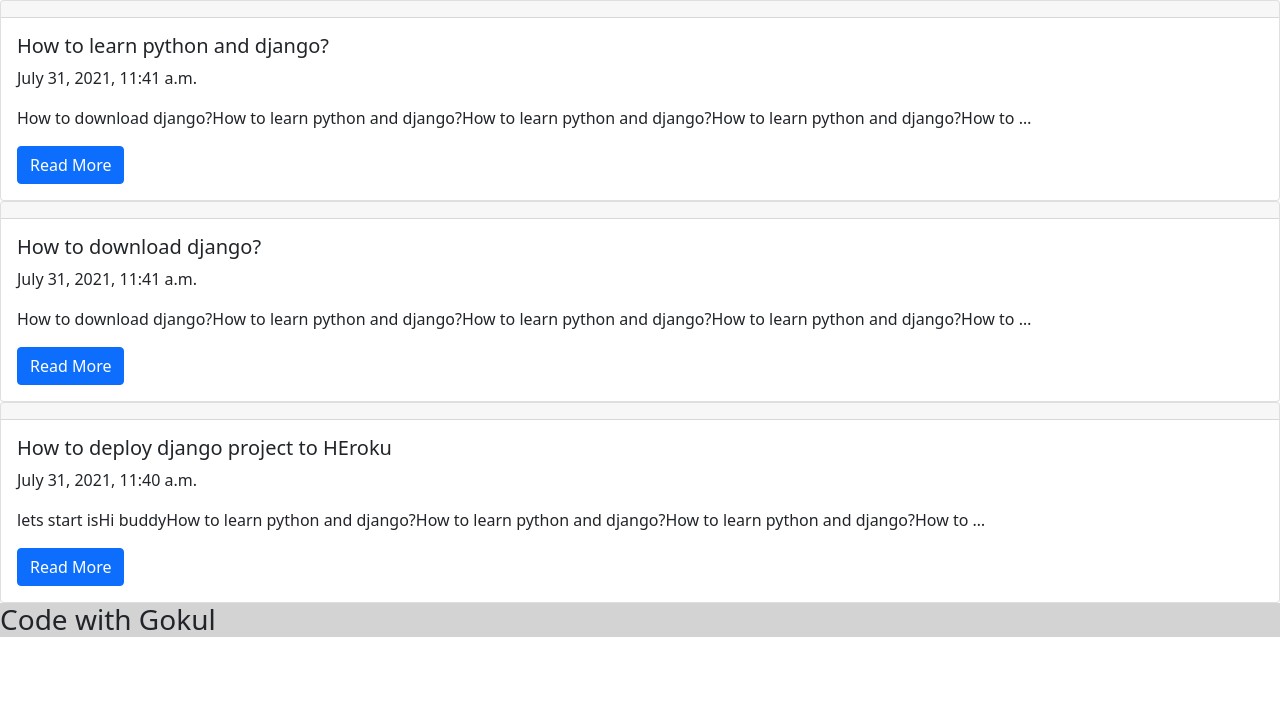
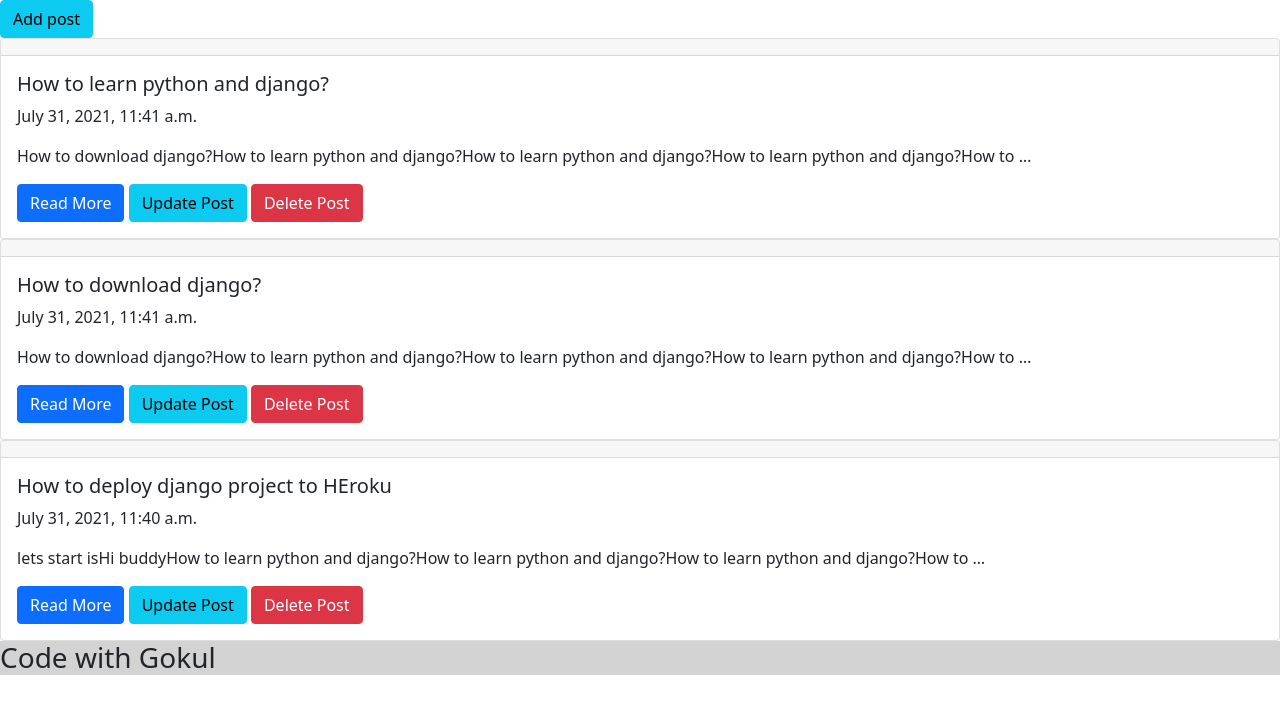
Before and after one commit to gokulakannan19/Django-blog, a Django app: page / in a window 1280 px wide. Shown: the part 56-770 px from the top of the page. Run offline with Django 3.2, Linux system fonts and the light colour scheme; data comes from the database, SQL or seed files in the repository; both versions use the stored data as it was after the commit; some libraries are stand-ins or nearby versions.

Commit message:
CRUD FUNCTIONALITY ADDED

```diff
--- a/blog/posts/templates/posts/index.html
+++ b/blog/posts/templates/posts/index.html
@@ -3,6 +3,9 @@
 
 {% block content %}
 
+<div class="add-post">
+  <a href="{% url 'create-post' %}" class="btn btn-info">Add post</a>
+</div>
 {% for post in posts %}
 
 <div class="card">
@@ -14,6 +17,8 @@
       <p class="card-text">{{post.created_at}}</p>
       <p class="card-text">{{post.body|truncatewords:20}}</p>
       <a href="{% url 'post' post.id %}" class="btn btn-primary">Read More</a>
+      <a href="{% url 'update-post' post.id %}" class="btn btn-info">Update Post</a>
+      <a href="{% url 'delete-post' post.id %}" class="btn btn-danger">Delete Post</a>
     </div>
   </div>
 
--- a/blog/posts/urls.py
+++ b/blog/posts/urls.py
@@ -4,4 +4,8 @@ from .import views
 urlpatterns = [
     path('', views.index, name='index'),
     path('post/<str:pk>/', views.post, name='post'),
+
+    path('create-post/', views.create_post, name='create-post'),
+    path('update-post/<str:pk>', views.update_post, name='update-post'),
+    path('delete-post/<str:pk>', views.delete_post, name='delete-post'),
 ]
--- a/blog/posts/views.py
+++ b/blog/posts/views.py
@@ -1,5 +1,6 @@
-from django.shortcuts import render
+from django.shortcuts import render, redirect
 from .models import Post
+from .forms import PostForm
 
 
 def index(request):
@@ -16,3 +17,48 @@ def post(request, pk):
         'post': post
     }
     return render(request, 'posts/post.html', context)
+
+
+def create_post(request):
+
+    form = PostForm()
+
+    if request.method == 'POST':
+        print("Printing post", request.POST)
+        form = PostForm(request.POST)
+        if form.is_valid():
+            form.save()
+            return redirect('/')
+
+    context = {
+        'form': form
+    }
+
+    return render(request, 'posts/create_post.html', context)
+
+
+def update_post(request, pk):
+
+    post = Post.objects.get(id=pk)
+    form = PostForm(instance=post)
+
+    if request.method == 'POST':
+        form = PostForm(request.POST, instance=post)
+        if form.is_valid():
+            form.save()
+            return redirect('/')
+
+    context = {
+        'form': form,
+    }
+    return render(request, 'posts/update_post.html', context)
+
+
+def delete_post(request, pk):
+    post = Post.objects.get(id=pk)
+
+    if request.method == 'POST':
+        post.delete()
+        return redirect('/')
+
+    return render(request, 'posts/delete_post.html')
```
Also changed, not shown: blog/posts/forms.py (added, +13 -0 lines), blog/posts/templates/posts/create_post.html (added, +12 -0 lines), blog/posts/templates/posts/delete_post.html (added, +11 -0 lines), blog/posts/templates/posts/update_post.html (added, +13 -0 lines), blog/db.sqlite3.
